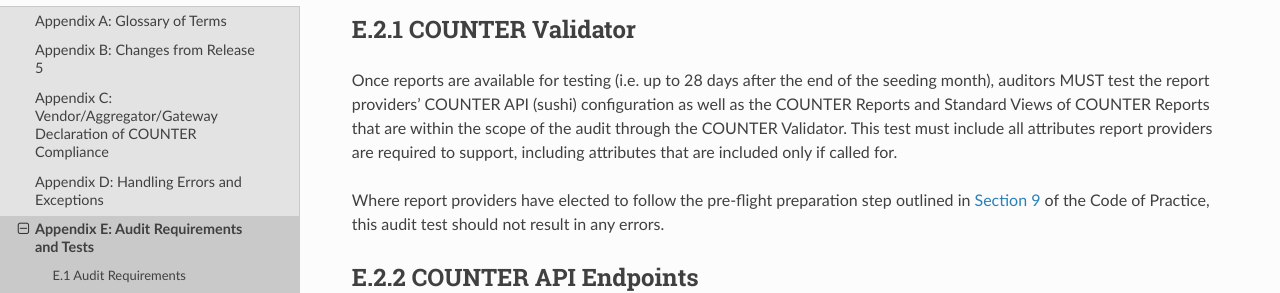
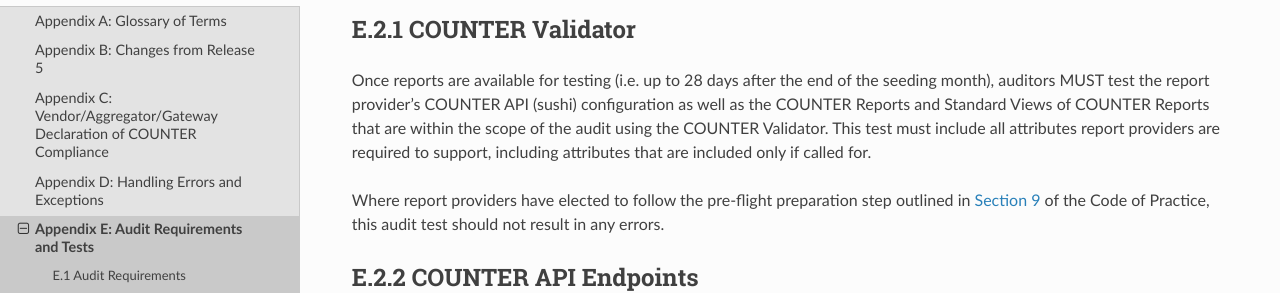
Before and after one commit to Project-Counter/cop5, a Sphinx documentation site: the page built from source/appendices/e-audit-requirements-and-tests/02-general-tests.rst, in a window 1280 px wide and 900 px high. Shown: the part 219-512 px from the top of the window. Built offline with Sphinx 7.4.7 and the Read the Docs theme 3.1.0, drawn with Linux system fonts in a browser that asks for light colours.

Commit message:
Changes from the superseeded PR

```diff
--- a/source/appendices/e-audit-requirements-and-tests/02-general-tests.rst
+++ b/source/appendices/e-audit-requirements-and-tests/02-general-tests.rst
@@ -11,7 +11,7 @@
 E.2.1 COUNTER Validator
 """""""""""""""""""""""
 
-Once reports are available for testing (i.e. up to 28 days after the end of the seeding month), auditors MUST test the report providers' COUNTER API (sushi) configuration as well as the COUNTER Reports and Standard Views of COUNTER Reports that are within the scope of the audit through the COUNTER Validator. This test must include all attributes report providers are required to support, including attributes that are included only if called for.
+Once reports are available for testing (i.e. up to 28 days after the end of the seeding month), auditors MUST test the report provider's COUNTER API (sushi) configuration as well as the COUNTER Reports and Standard Views of COUNTER Reports that are within the scope of the audit using the COUNTER Validator. This test must include all attributes report providers are required to support, including attributes that are included only if called for.
 
 Where report providers have elected to follow the pre-flight preparation step outlined in :numref:`audit` of the Code of Practice, this audit test should not result in any errors.
 
```
